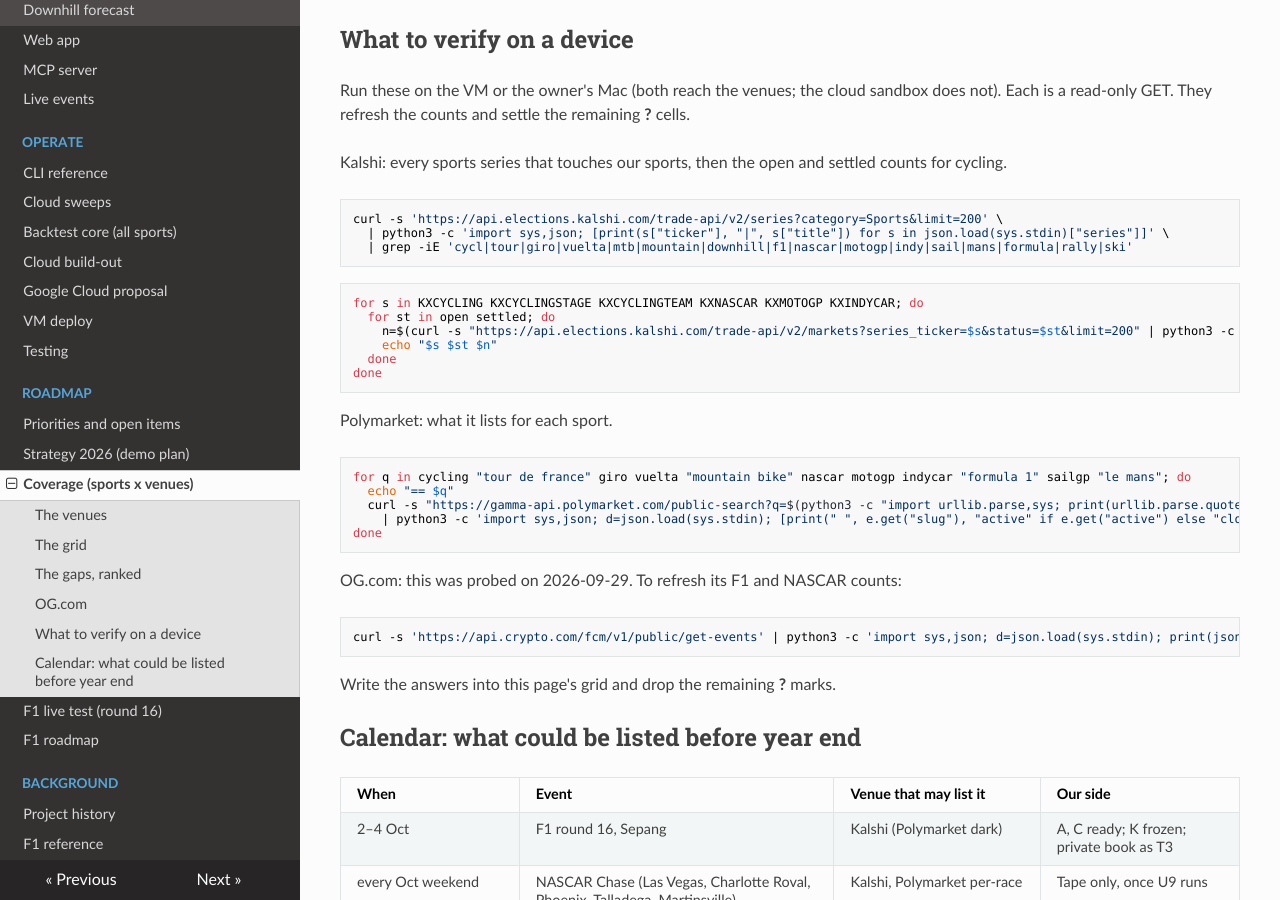
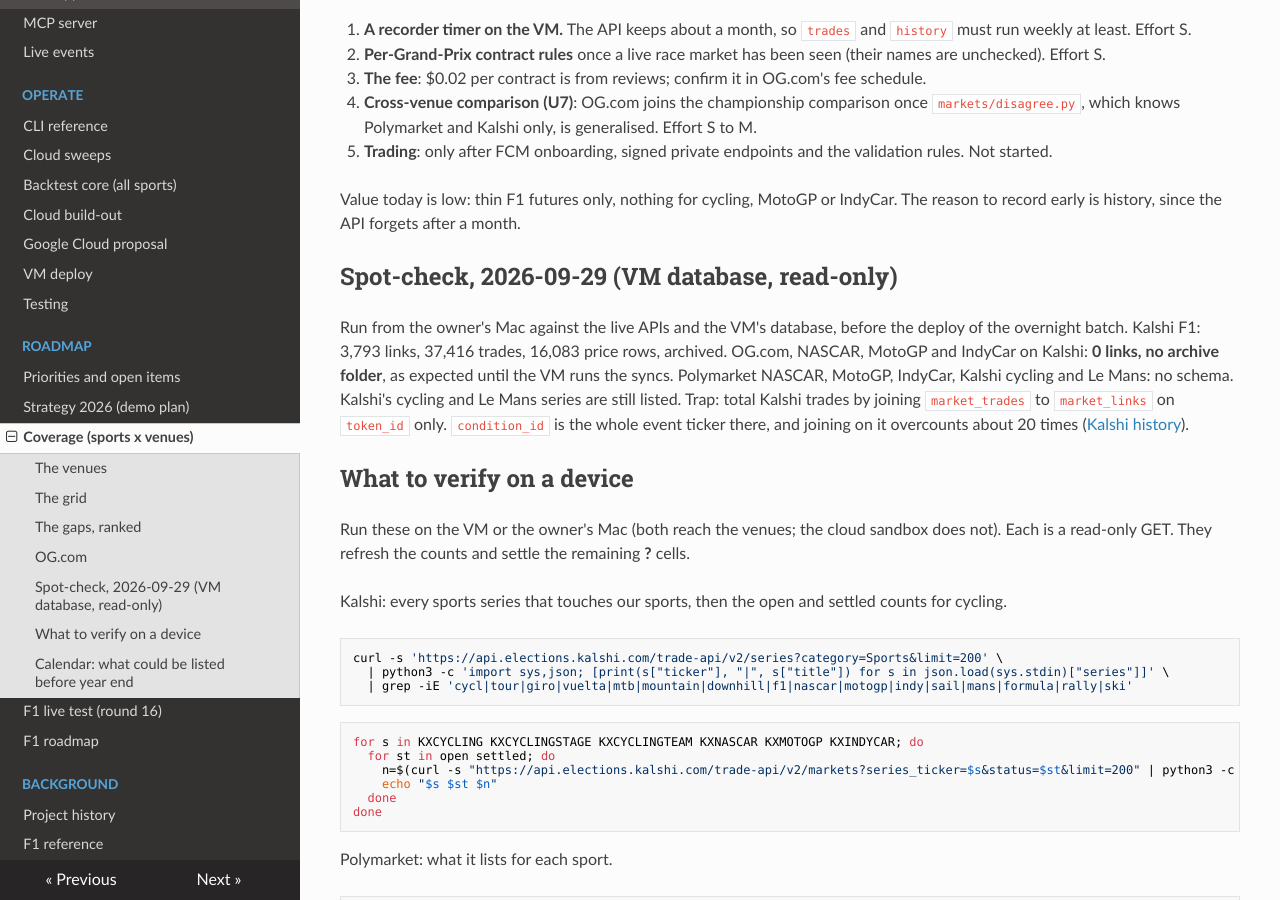
Before and after one commit to lalligagger/racinglines-public, an MkDocs documentation site: the page built from docs/coverage.md, in a window 1280 px wide and 900 px high, scrolled down 5333 px. Built offline with MkDocs 1.6.1, drawn with Linux system fonts in a browser that asks for light colours; nearby versions of some CDN libraries; some of the changed text lies outside the part shown.

Commit message:
docs: fold in the 2026-09-29 spot-check findings
A browse page for schema exchanges, per-race MotoGP listings on Polymarket, the VM
database counts and the token_id join trap.

Co-Authored-By: Claude Sonnet 5.5 <noreply@anthropic.com>
Claude-Session: https://claude.ai/code/session_01TamEahYtur17oQDWceiKGZ

```diff
--- a/docs/coverage.md
+++ b/docs/coverage.md
@@ -51,7 +51,7 @@ sport · **?** not probed. Each cell is H / B / L.
 | **UCI road: grand tours, monuments, Worlds** (none) | H ✗ · listings ✓ Tour 2026 (about $1.3M volume), Vuelta, Il Lombardia · B ✗ · L ✗ | H ✗ · **settled history ✓ at least 200 markets in each of `KXCYCLING`, `KXCYCLINGSTAGE`, `KXCYCLINGTEAM`, `KXCYCLINGJERSEY`, plus `KXTOURDEFRANCE`**; 0 open now · B ✗ · L ✗ | – (probed: no cycling) | ✗ | No source, no schema, no model. ProCyclingStats is the obvious results source (terms to check). Next listings that could exist: Il Lombardia 10 Oct, then the 2027 spring classics and Giro |
 | **UCI track, cyclocross, BMX, gravel** (none) | – ? | – ? | – (probed) | ✗ | No source. Track Worlds 14–18 Oct (Shanghai), Cyclocross World Cup from 23 Nov. Expect no markets; not probed beyond OG.com |
 | **NASCAR Cup** (`nascar`, tape-only) | H ✗ · **listings ✓ per-race winner markets** and futures · B ✗ · L ✗ | H ~ U9 sync built (#26, merged), `KXNASCAR*` (17 series, **`KXNASCARRACE` 72 open**), fixture-tested only, **never run live** · B ✗ · L ✗ | H ✗ · **17 Cup Champion futures only** | ✗ | No source (P2 research item), no model. Chase races every October weekend, finale Homestead 8 Nov |
-| **MotoGP** (`motogp`, tape-only) | H ✗ · listings ✓ championship winner (25 outcomes) · B ✗ · L ✗ | H ~ U9 sync built, `KXMOTOGP*` (3 series, 22 open), never run · B ✗ · L ✗ | – (probed: not listed) | ✗ | No source, no model. Qatar–Valencia rounds Nov |
+| **MotoGP** (`motogp`, tape-only) | H ✗ · listings ✓ championship winner (25 outcomes) **and per-race Grand Prix winners** (Germany, Netherlands, Czechia, about $34k–$100k volume each, seen 2026-09-29) · B ✗ · L ✗ | H ~ U9 sync built, `KXMOTOGP*` (3 series, 22 open), never run · B ✗ · L ✗ | – (probed: not listed) | ✗ | No source, no model. Qatar–Valencia rounds Nov |
 | **IndyCar** (`indycar`, tape-only) | H ✗ · listings ✓ championship winner, Indy 500 · B ✗ · L ✗ | H ~ U9 sync built, `KXINDYCAR*` (9 series), never run · B ✗ · L ✗ | – (probed: not listed) | ✗ | Season over (Sept). Nothing to record until March 2027 |
 | **SailGP, Le Mans, Formula E, rally, alpine skiing** (none) | SailGP, Le Mans ✓ listed | SailGP ✓ (`KXSAILGP` 13 open, `KXSAILGPRACE` 13), Le Mans ✓ (`KXLEMANS24H`) | SailGP ✓ 13 Championship Winner contracts | ✗ | Not in scope; noted so the search was complete |
 
@@ -91,7 +91,11 @@ started.
 8. **OG.com follow-ups — S each.** A VM recorder timer (trades, history and books at least weekly, since the API
    keeps about a month), confirm the $0.02 fee in OG.com's fee schedule, per-Grand-Prix contract rules once a race
    market is live, join OG.com to the U7 disagreement log.
-9. **Confirm the "–" cells — S.** One device or VM session to run the checks below and turn every **?**
+9. **A browse page for schema exchanges — S.** `/markets/polymarket` and `/markets/kalshi` are hardcoded routes
+   (`web/app.py`); OG.com has none, only a column on the season board with `RACINGLINES_OG_VENUE=1`. Add
+   `/markets/og`, or better, one `/markets/{exchange}` route for every code in `exchanges/`, so the next schema
+   venue gets a page for free.
+10. **Confirm the "–" cells — S.** One device or VM session to run the checks below and turn every **?**
    into a fact. Cheapest item on this page and the one that changes the others. The spot-check handoff covers it.
 
 Not gaps: horse racing (blocked by law on both venues), track / cyclocross / BMX (no markets expected),
@@ -148,6 +152,15 @@ read-only and off by default (`RACINGLINES_OG_VENUE=1` shows the venue). What is
 Value today is low: thin F1 futures only, nothing for cycling, MotoGP or IndyCar. The reason to record early is
 history, since the API forgets after a month.
 
+## Spot-check, 2026-09-29 (VM database, read-only)
+
+Run from the owner's Mac against the live APIs and the VM's database, before the deploy of the overnight batch.
+Kalshi F1: 3,793 links, 37,416 trades, 16,083 price rows, archived. OG.com, NASCAR, MotoGP and IndyCar on Kalshi:
+**0 links, no archive folder**, as expected until the VM runs the syncs. Polymarket NASCAR, MotoGP, IndyCar,
+Kalshi cycling and Le Mans: no schema. Kalshi's cycling and Le Mans series are still listed. Trap: total Kalshi
+trades by joining `market_trades` to `market_links` on `token_id` only. `condition_id` is the whole event ticker
+there, and joining on it overcounts about 20 times ([Kalshi history](kalshi-history.md)).
+
 ## What to verify on a device
 
 Run these on the VM or the owner's Mac (both reach the venues; the cloud sandbox does not). Each is a
```
Also changed, not shown: docs/todo.md (+1 -1 lines).
